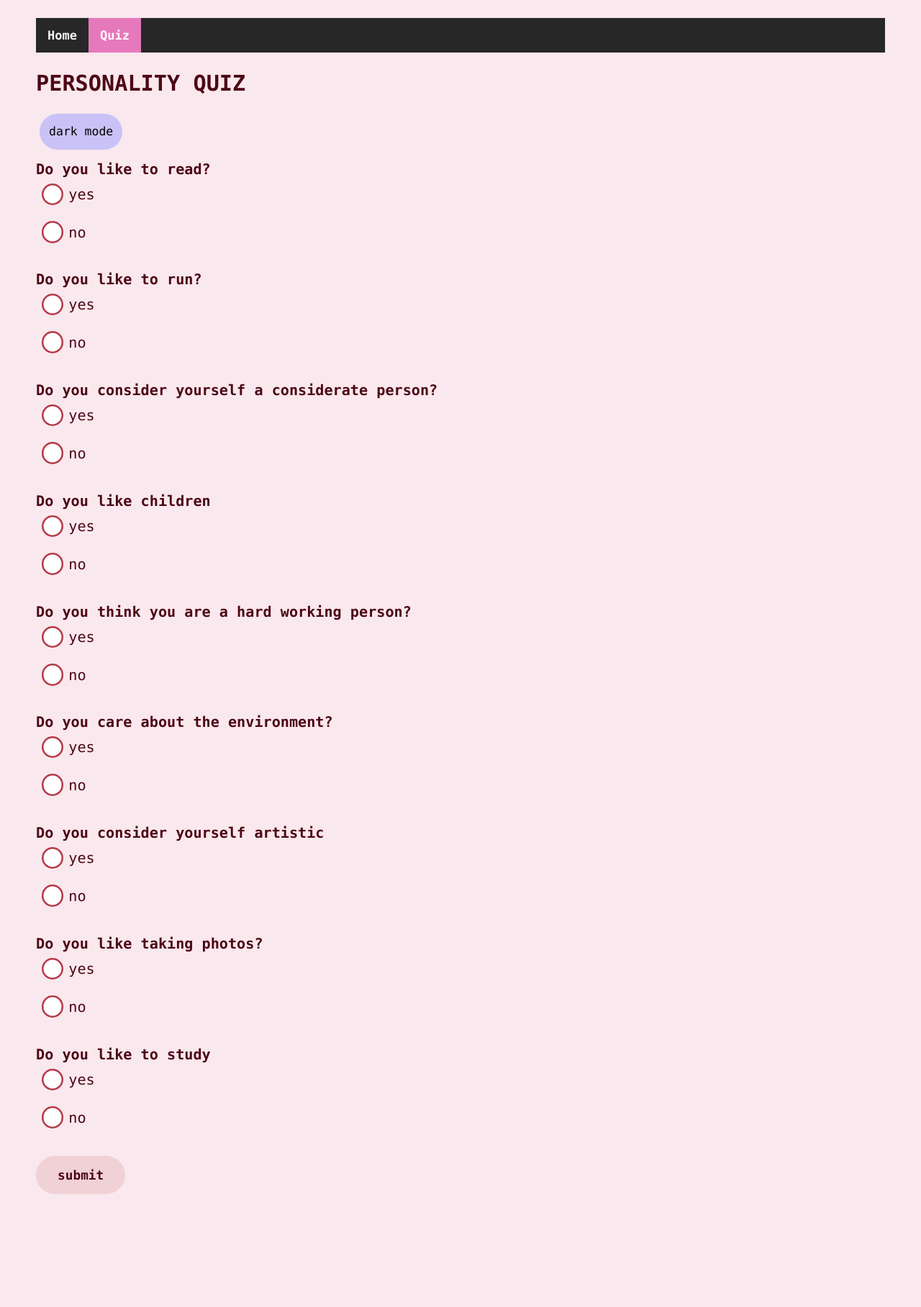
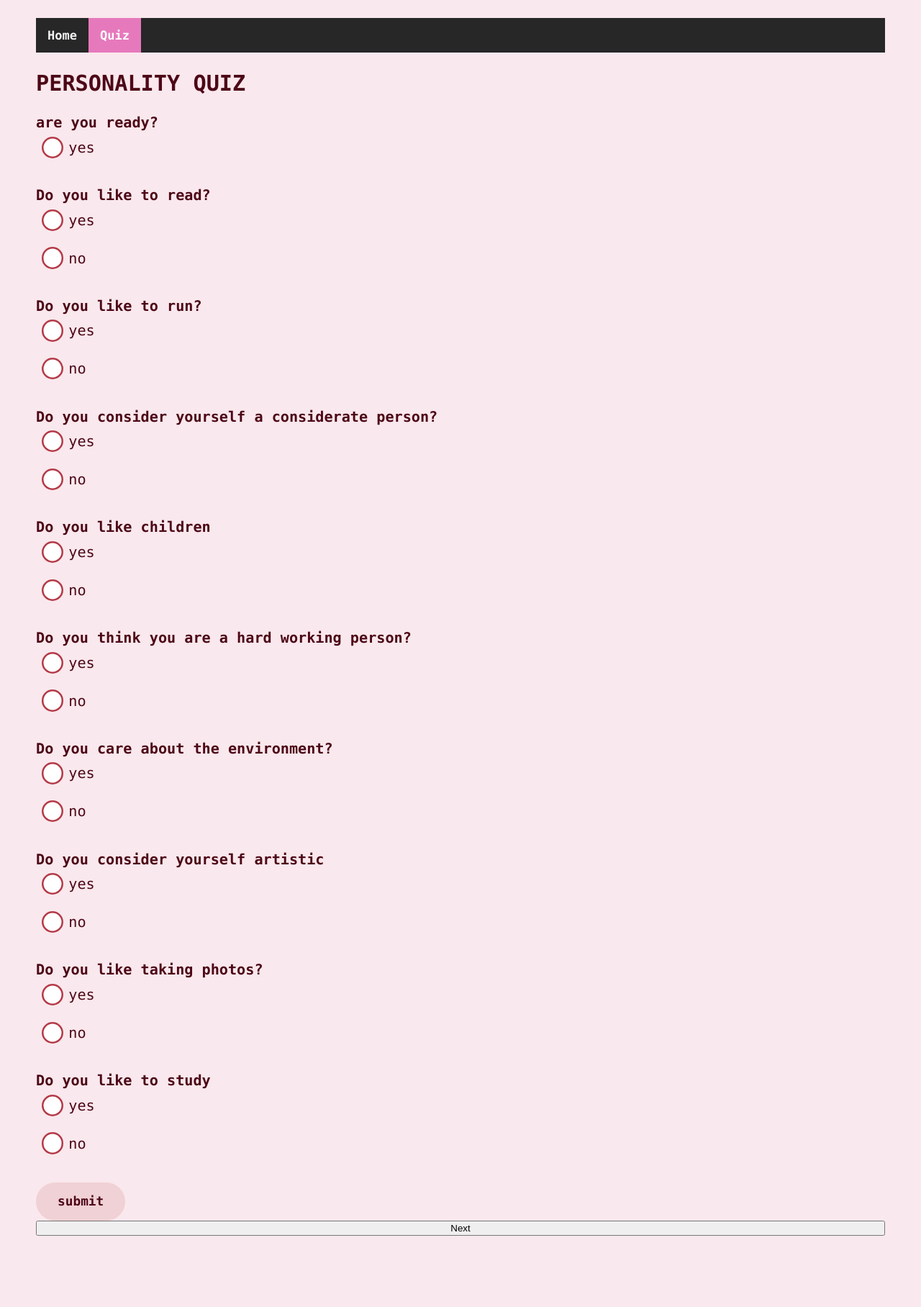
Before and after one commit to jjliewie/job_test, a Flask app: page /quiz in a window 1280 px wide. Shown: the whole page at 72% size. Before the commit the page ends 1659 px from the top, so only its background shows below. Run offline with Flask 2, Linux system fonts and the light colour scheme; some libraries are stand-ins or nearby versions.

Commit message:
one question at a time

```diff
--- a/templates/quiz.html
+++ b/templates/quiz.html
@@ -7,7 +7,7 @@
     </head>
     <body>
 
-        <script src="https://unpkg.com/aos@2.3.1/dist/aos.js"></script>
+        <script src="https://ajax.googleapis.com/ajax/libs/jquery/2.1.1/jquery.min.js"></script>
 
         <div class="topnav">
             <a href="{{ url_for('index') }}">Home</a>
@@ -17,26 +17,42 @@
 
         <h2>PERSONALITY QUIZ</h2>
 
-            <button class = "inner-switch" onclick="dark_mode()">dark mode</button>
+            <!-- <button class = "inner-switch" onclick="dark_mode()">dark mode</button> -->
 
         <form action ="/submitquiz", method="POST">
 
+            <div id="questions">
+
+                <div class="question active" id="0">
+
+                    <span>are you ready?</span>
+
+                    <br>
+
+                    <label>
+                    <input type="radio" name="0" value="yes">
+                    <span>yes</span>
+                    </label>
+
+                    <br>
+
+                </div>
 
                 {% for question in questions_list %}
 
-            <div data-aos="flip-down">
+                <div class="question" id="{{question.q_id}}">
 
                     <span>{{question.question}}</span>
 
                     <br>
 
                     <label>
-            <input type="radio" name="{{question.q_id}}" value="{{question.yes}}" required>
+                    <input type="radio" name="{{question.q_id}}" value="{{question.yes}}">
                     <span>{{question.yes}}</span>
                     </label>
 
                     <label>
-            <input type="radio" name="{{question.q_id}}" value="{{question.no}}" required>
+                    <input type="radio" name="{{question.q_id}}" value="{{question.no}}">
                     <span>{{question.no}}</span>
                     </label>
                     <br>
@@ -45,23 +61,62 @@
 
                 {% endfor %}
 
-            <div data-aos="flip-down">
-
+                <div class="question" id ="10">
                     <input type="submit" class = "form-submit-button" name="submitform" value="submit">
+                </div>
 
             </div>
+
+            <button type="button" id="next">Next</button>
+            <button type="button" id="previous">Previous</button>
 
             <br>
         </form>
 
         <script>
 
-AOS.init();
+            $("#previous").hide();
 
-            function dark_mode(){
-                var element = document.body;
-                element.classList.toggle("dark");
+
+            $('#next').click(function(){
+
+                var $current = $('.question.active');
+                var id = $current.attr('id');
+
+                var radios = document.querySelectorAll('input[type="radio"]:checked');
+                if(radios.length > parseInt(id)){
+
+                    if(id != "10"){
+                        $('.question').removeClass('active');
+                        $current.next().addClass('active');
+                        $("#previous").show();
+
+                        if(id == "9"){
+                            $("#next").hide();
                         }
+                    }
+                }
+
+            });
+
+            $('#previous').click(function(){
+
+                var $current = $('.question.active');
+                var id = $current.attr('id');
+
+                if(id != "0"){
+
+                    $('.question').removeClass('active');
+                    $current.prev().addClass('active');
+                    $("#next").show();
+
+                    if(id == "0"){
+                        $("#previous").hide();
+                    }
+                }
+
+            });
+
         </script>
 
     </body>
```
Also changed, not shown: templates/index.html (+20 -24 lines). Lines whose indentation alone changed are shown as unchanged.
